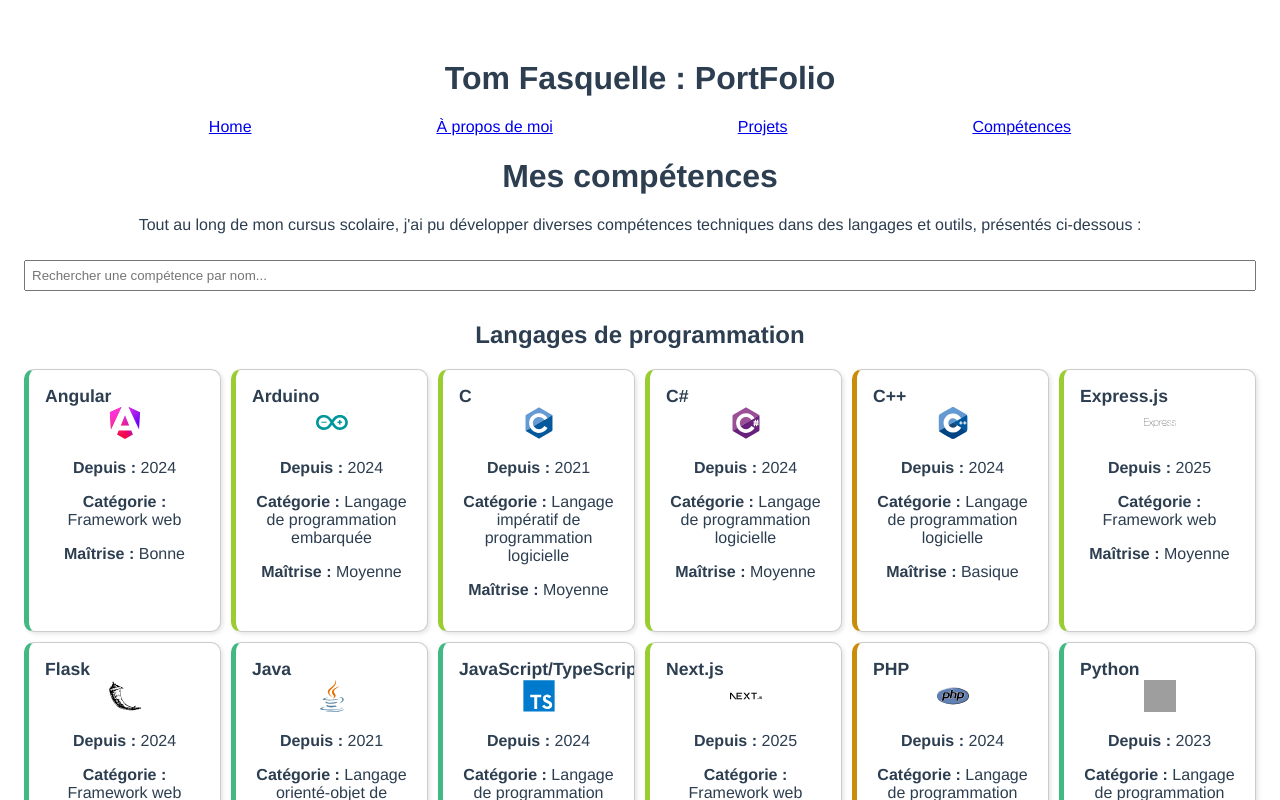
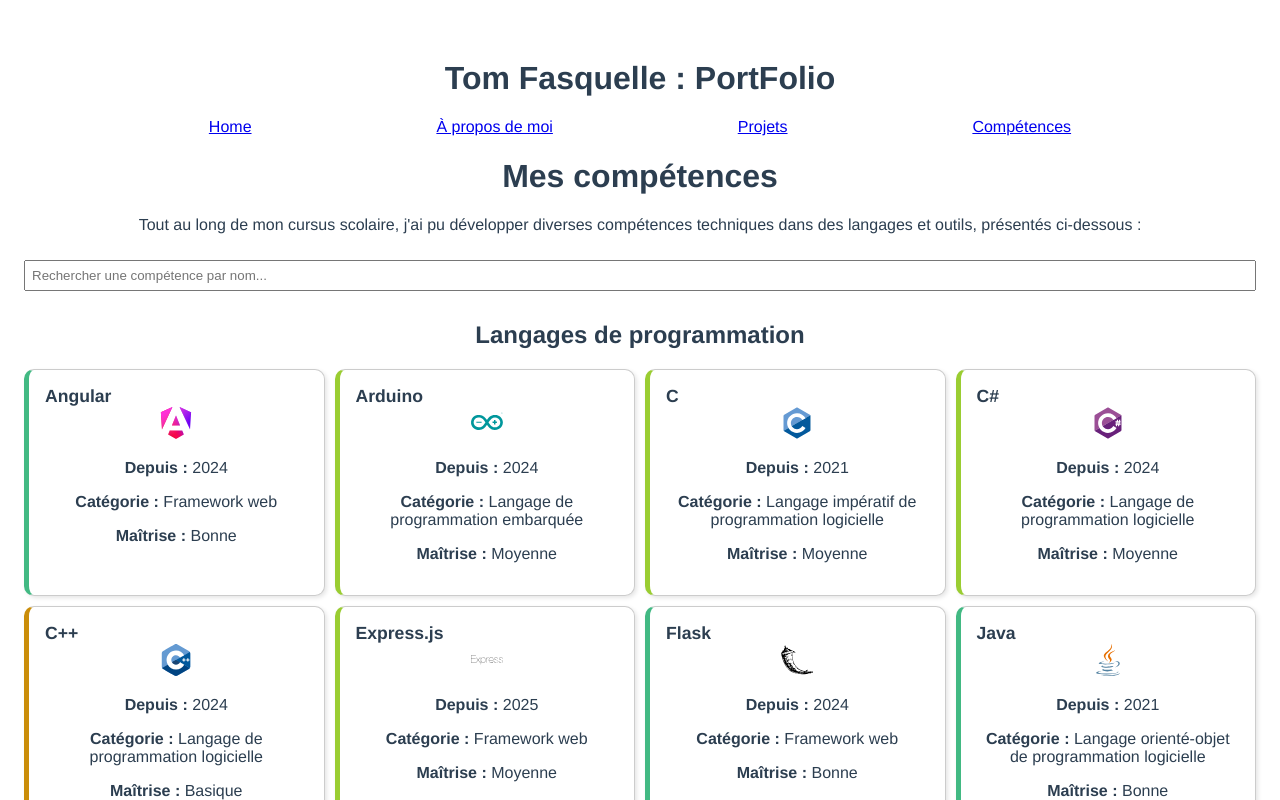
Before and after one commit to tomfsql/TomFolio, a Vue app: page /skills in a window 1280 px wide. Shown: the top 800 px of the page. Built offline with nearby package versions, Linux system fonts and the light colour scheme; grey boxes are pictures that could not be loaded.

Commit message:
Update styles.css with change in min for grid

```diff
--- a/src/assets/styles.css
+++ b/src/assets/styles.css
@@ -28,7 +28,7 @@ button {
 
 .toolgrid {
   display: grid;
-  grid-template-columns: repeat(auto-fit, minmax(180px, 1fr));
+  grid-template-columns: repeat(auto-fit, minmax(280px, 1fr));
   gap: 10px;}
 
 .card {
```
